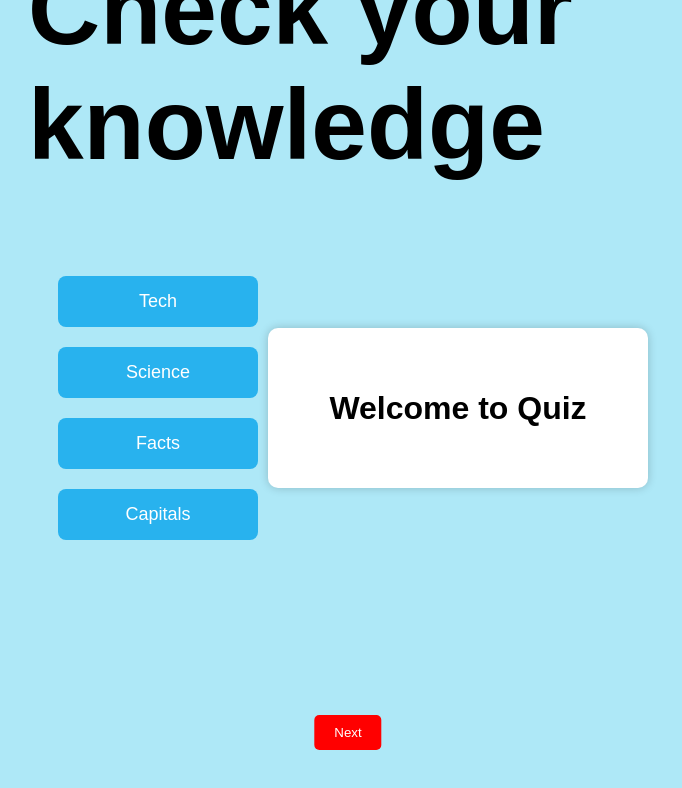
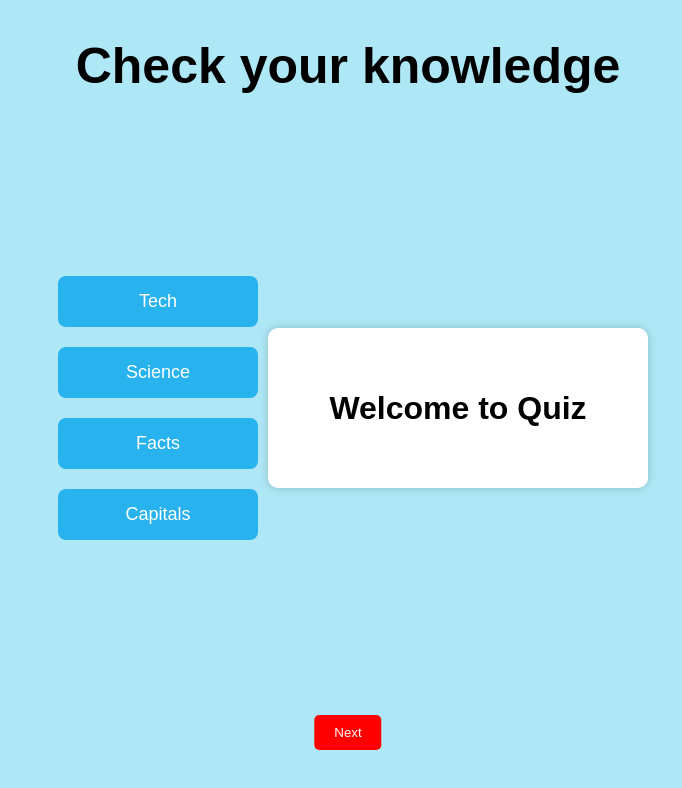
Before and after one commit to yatin70/quiz-website, a plain HTML site: page index.html in a window 1280 px wide. Shown: the whole page, without its empty margins (292-974 px from the left). Drawn offline with Linux system fonts and the light colour scheme.

Commit message:
Update style2.css

```diff
--- a/style2.css
+++ b/style2.css
@@ -8,12 +8,12 @@ body {
 }
 
 .outside{
-  transition-duration: 9ms;
+
   position: absolute;
-  top: 0%;
+  top: 4%;
   left: 50%;
   transform: translate(-50%,-50%);
-  font-size: 100px;
+  font-size: 50px;
   color: rgba(0, 0, 0,1);
   z-index: 0;
 }
```
